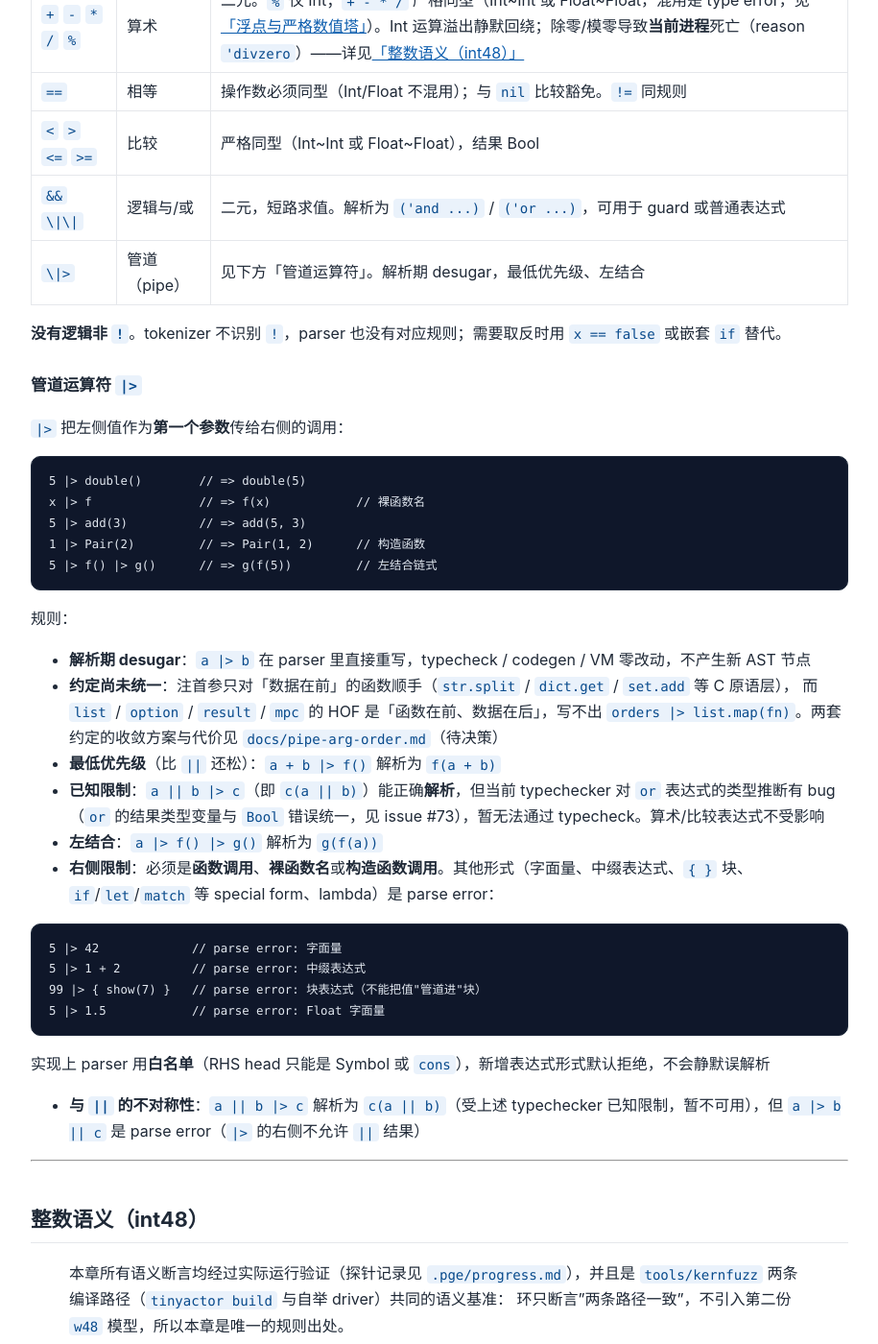
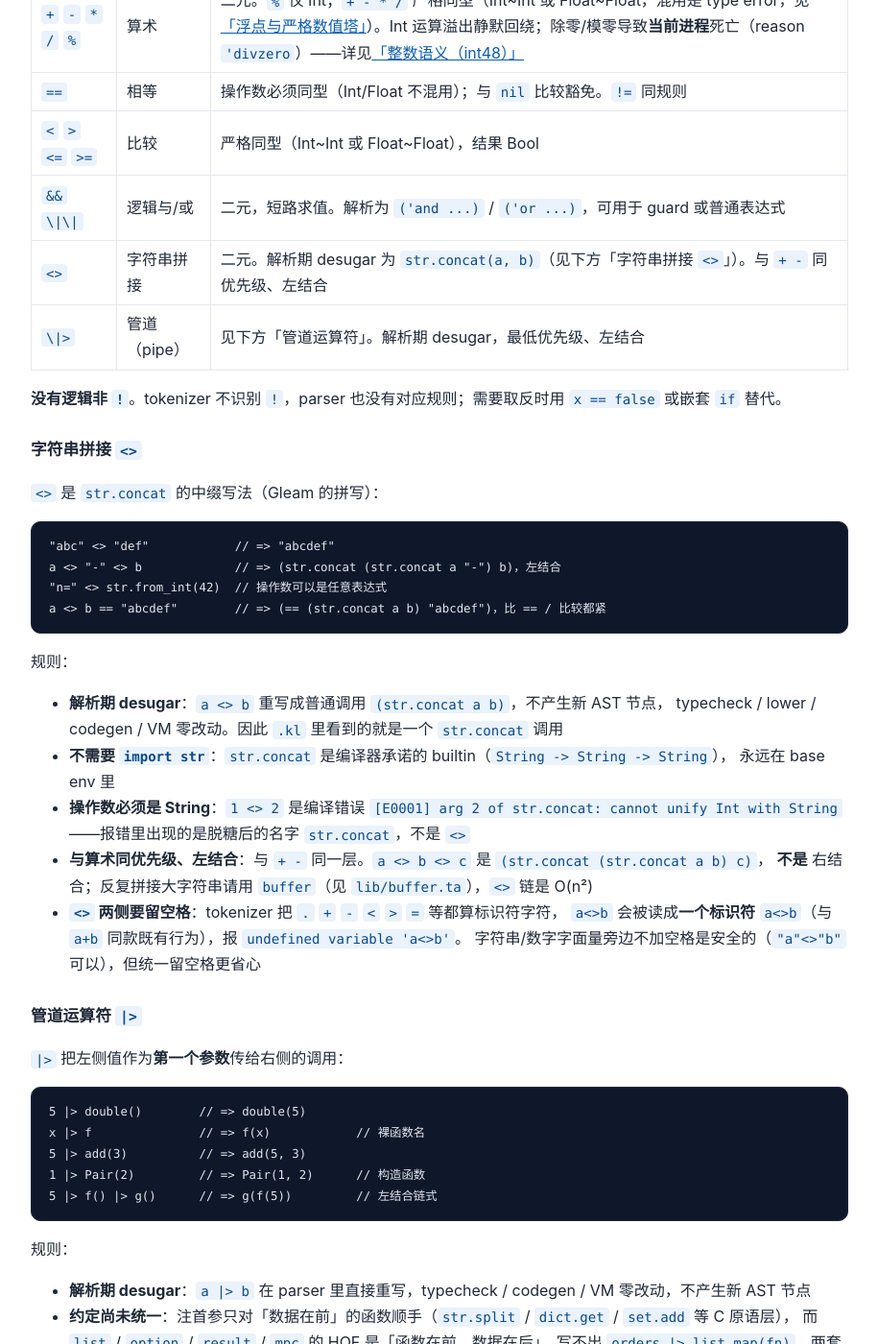
Before and after one commit to tiancaiamao/tinyactor, a Jekyll site: the page built from docs/ta-language-spec.md, in a window 1280 px wide and 1400 px high, scrolled down 4084 px. Shown: the whole window at 96% size, without its empty margins (182-1097 px from the left). Built offline with Jekyll 4.4.1, drawn with Linux system fonts in a browser that asks for light colours; our own code applies the rules of GitHub Pages for plain Markdown files.

Commit message:
feat(syntax): `a <> b` 字符串拼接糖（Gleam 拼法） (#464)
* feat(syntax): `a <> b` 字符串拼接糖（Gleam 拼法）

`<>` 是 str.concat 的中缀写法。纯解析期 desugar（与 `|>` 同一手法）：
`a <> b` 直接重写成 `(str.concat a b)`，不产生新 AST 节点，typecheck /
lower / codegen / VM 零改动；`str.concat` 本来就是编译器承诺的 builtin，
所以不需要 `import str`。

- tokenizer: `'<'` 分支认出 `<>`（原来拆成 `<` `>` 两个比较运算符，
  任何「拼字符串」的写法都无解）
- parser: `<>` 落在 additive 层（与 `+ -` 同级、左结合），
  所以 `a <> b == c` 比的是拼接结果，`a <> b <> c` 左结合
- spec: 运算符表 + 「字符串拼接 `<>`」一节（含 `a<>b` 无空格会被当一个
  标识符这个既有 tokenizer 行为）
- test: basic 运行时正例、parser-ast AST 6 例、type-errors 负例
  （`1 <> 2` 报 arg 2 of str.concat: cannot unify Int with String）

fixed point: make bootstrap 两次产物 byte-identical；make test 52/52。

* test(kernfuzz): 重新生成冻结快照（parser-ast + 新增 str-concat-op）

CI coverage-c 的 kernfuzz-snapshot-check 挂了：改了 parser/tokenizer 与新测试文件后
必须重生成 test/kernfuzz-frozen/snapshots/。

  M snapshots/compiler-parser-ast.sexp   （新增 6 个 `<>` 用例的 AST 快照）
  ?? snapshots/basic-str-concat-op.sexp  （新测试文件的 kl 快照）

之前的提交漏了这一步。

* test: 给 str-concat-op.ta 加 // expect-not: FAIL（review 反馈）

harness 的正例判定只要求 exit 0 + 非空输出，而 check 失败时仍然打印 PASS
收尾——所以「脱糖成 (str.concat b a)」这种实参顺序错误会打印 8 行 FAIL
却仍被判 ✅ PASS，运行时对 `<>` 的覆盖形同虚设（冻结快照只冻结编译出的
AST，不冻结运行输出）。

加 `// expect-not: FAIL` 后断言真正生效；反向验证过：故意把单测的期望值
写错，harness 报 `❌ run zz-tmp-broken.ta (unexpected output: FAIL)`。

* fix(bootstrap): 提交重新生成后的 lib/bootstrap.tabc

合并提交里带上的是 main 的旧种子（第二次 make bootstrap 的产物当时还没 stage），
fixed-point 门会因此 mismatch。这次提交的就是两遍编译一致的产物。

````diff
--- a/docs/ta-language-spec.md
+++ b/docs/ta-language-spec.md
@@ -152,9 +152,35 @@ let result = {
 | `==` | 相等 | 操作数必须同型（Int/Float 不混用）；与 `nil` 比较豁免。`!=` 同规则 |
 | `<` `>` `<=` `>=` | 比较 | 严格同型（Int~Int 或 Float~Float），结果 Bool |
 | `&&` `\|\|` | 逻辑与/或 | 二元，短路求值。解析为 `('and ...)` / `('or ...)`，可用于 guard 或普通表达式 |
+| `<>` | 字符串拼接 | 二元。解析期 desugar 为 `str.concat(a, b)`（见下方「字符串拼接 `<>`」）。与 `+ -` 同优先级、左结合 |
 | `\|>` | 管道（pipe） | 见下方「管道运算符」。解析期 desugar，最低优先级、左结合 |
 
 **没有逻辑非 `!`**。tokenizer 不识别 `!`，parser 也没有对应规则；需要取反时用 `x == false` 或嵌套 `if` 替代。
+
+### 字符串拼接 `<>`
+
+`<>` 是 `str.concat` 的中缀写法（Gleam 的拼写）：
+
+```ta
+"abc" <> "def"            // => "abcdef"
+a <> "-" <> b             // => (str.concat (str.concat a "-") b)，左结合
+"n=" <> str.from_int(42)  // 操作数可以是任意表达式
+a <> b == "abcdef"        // => (== (str.concat a b) "abcdef")，比 == / 比较都紧
+```
+
+规则：
+
+- **解析期 desugar**：`a <> b` 重写成普通调用 `(str.concat a b)`，不产生新 AST 节点，
+  typecheck / lower / codegen / VM 零改动。因此 `.kl` 里看到的就是一个 `str.concat` 调用
+- **不需要 `import str`**：`str.concat` 是编译器承诺的 builtin（`String -> String -> String`），
+  永远在 base env 里
+- **操作数必须是 String**：`1 <> 2` 是编译错误 `[E0001] arg 2 of str.concat: cannot unify Int with String`
+  ——报错里出现的是脱糖后的名字 `str.concat`，不是 `<>`
+- **与算术同优先级、左结合**：与 `+ -` 同一层。`a <> b <> c` 是 `(str.concat (str.concat a b) c)`，
+  **不是** 右结合；反复拼接大字符串请用 `buffer`（见 `lib/buffer.ta`），`<>` 链是 O(n²)
+- **`<>` 两侧要留空格**：tokenizer 把 `.` `+` `-` `<` `>` `=` 等都算标识符字符，
+  `a<>b` 会被读成**一个标识符** `a<>b`（与 `a+b` 同款既有行为），报 `undefined variable 'a<>b'`。
+  字符串/数字字面量旁边不加空格是安全的（`"a"<>"b"` 可以），但统一留空格更省心
 
 ### 管道运算符 `|>`
 
````
Also changed, not shown: 8 other files.
